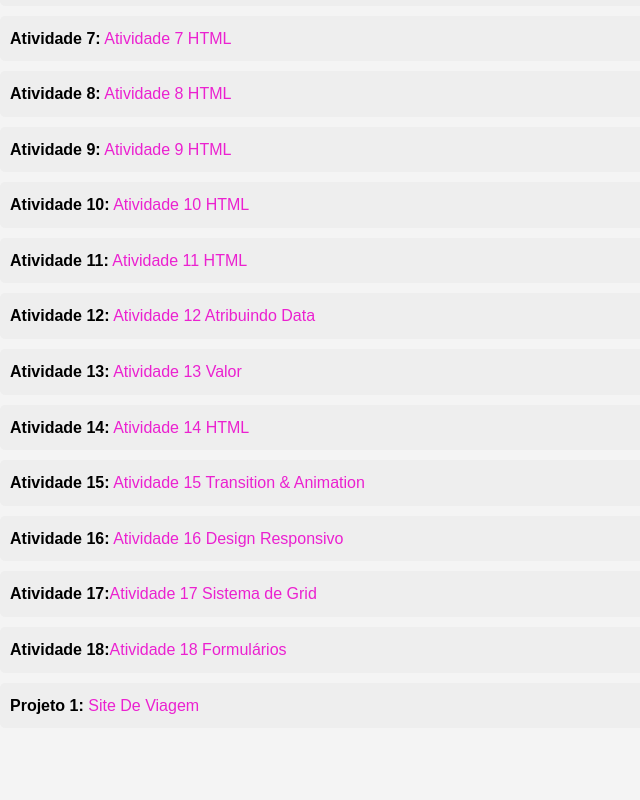
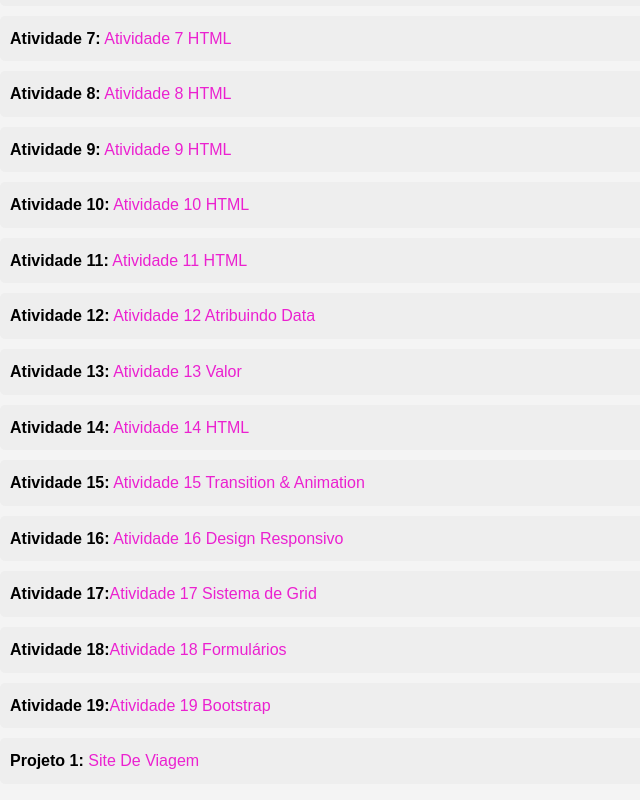
Before and after one commit to elisakurati/elisakurati.github.io, a plain HTML site: page index.html in a window 1280 px wide. Shown: the part 443-1243 px from the top of the page, without its empty margins (0-640 px from the left). Before the commit the page ends 1187 px from the top, so only its background shows below. Drawn offline with Linux system fonts and the light colour scheme.

Commit message:
Update index.html

```diff
--- a/index.html
+++ b/index.html
@@ -32,6 +32,7 @@
             <li><strong>Atividade 16:</strong> <a href="Atividade16/index.html">Atividade 16 Design Responsivo</a></li>
             <li><strong>Atividade 17:</strong><a href="Atividade17/index.html">Atividade 17 Sistema de Grid</a></li>
             <li><strong>Atividade 18:</strong><a href="Atividade18/index.html">Atividade 18 Formulários</a></li>
+            <li><strong>Atividade 19:</strong><a href="Atividade19/index.html">Atividade 19 Bootstrap</a></li>
             <li><strong>Projeto 1:</strong> <a href="SiteDeViagem/index.html">Site De Viagem</a></li>
         </ul>
     </div>
```
